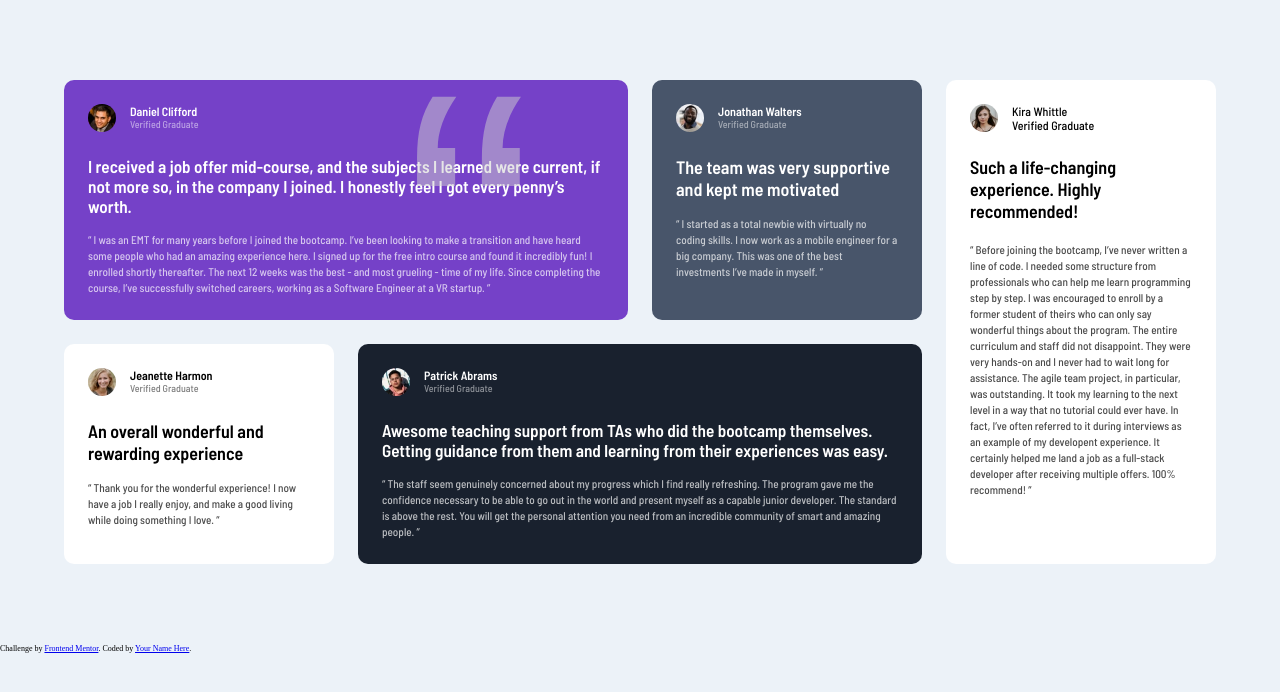
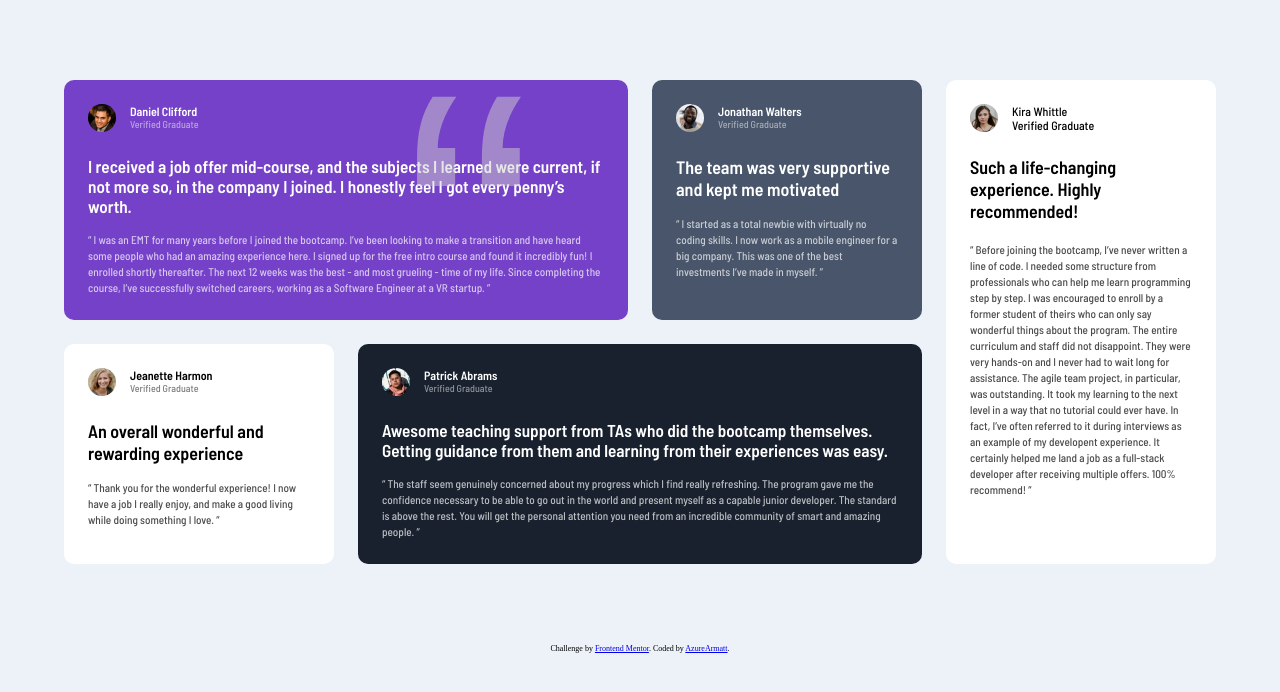
Before and after one commit to AzureArmatt/FrontEndMentor-testimonials-grid-section, a plain HTML site: page index.html in a window 1280 px wide. Drawn offline with Linux system fonts and the light colour scheme.

Commit message:
Add files via upload

```diff
--- a/index.html
+++ b/index.html
@@ -153,7 +153,7 @@
       Challenge by
       <a href="https://www.frontendmentor.io?ref=challenge" target="_blank"
         >Frontend Mentor</a
-      >. Coded by <a href="#">Your Name Here</a>.
+      >. Coded by <a href="#">AzureArmatt</a>.
     </div>
   </body>
 </html>
--- a/style.css
+++ b/style.css
@@ -184,4 +184,8 @@ body {
   opacity: 70%;
   line-height: 2rem;
 }
+
+.attribution {
+  text-align: center;
+}
 /*# sourceMappingURL=style.css.map */
```
